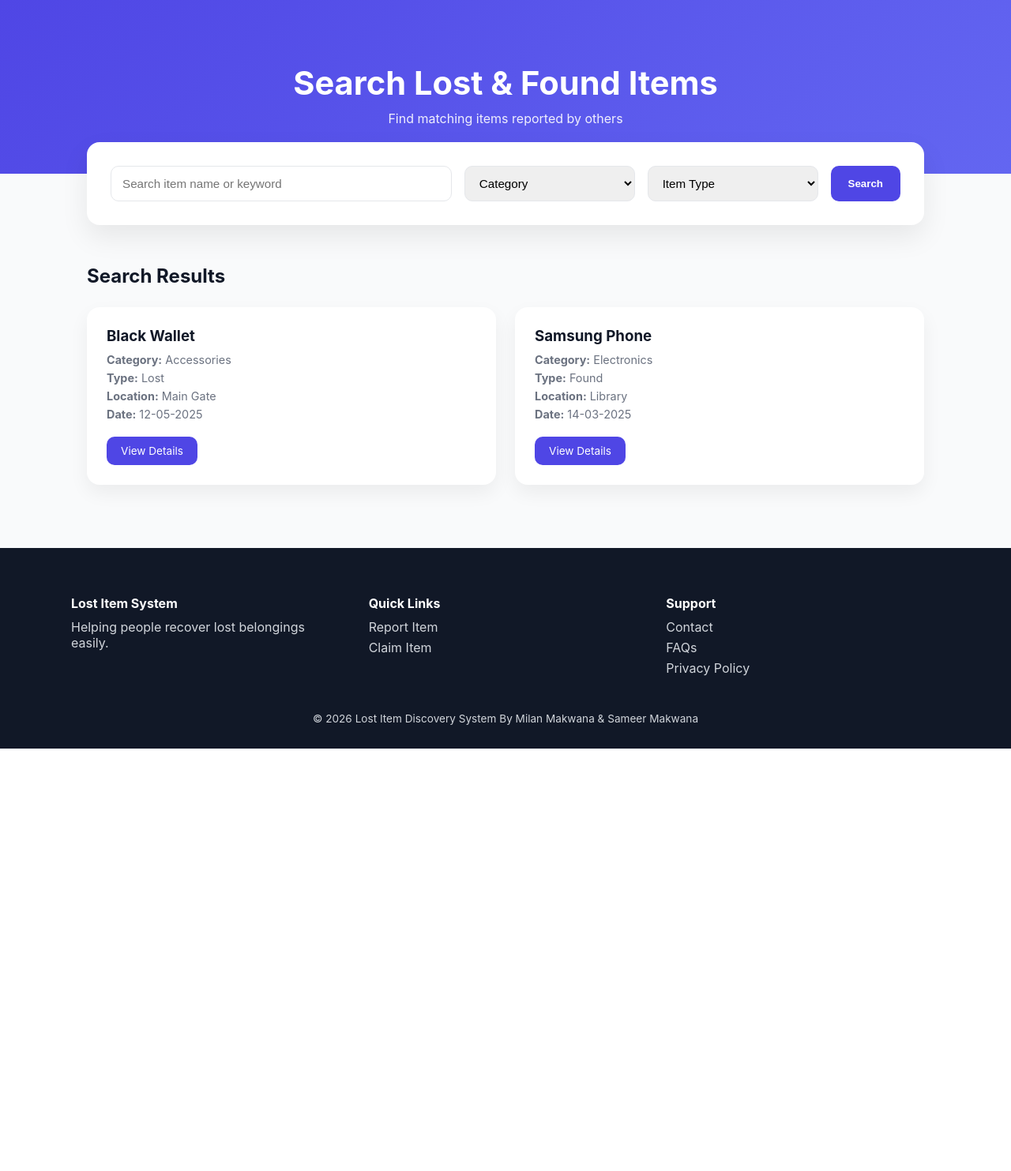
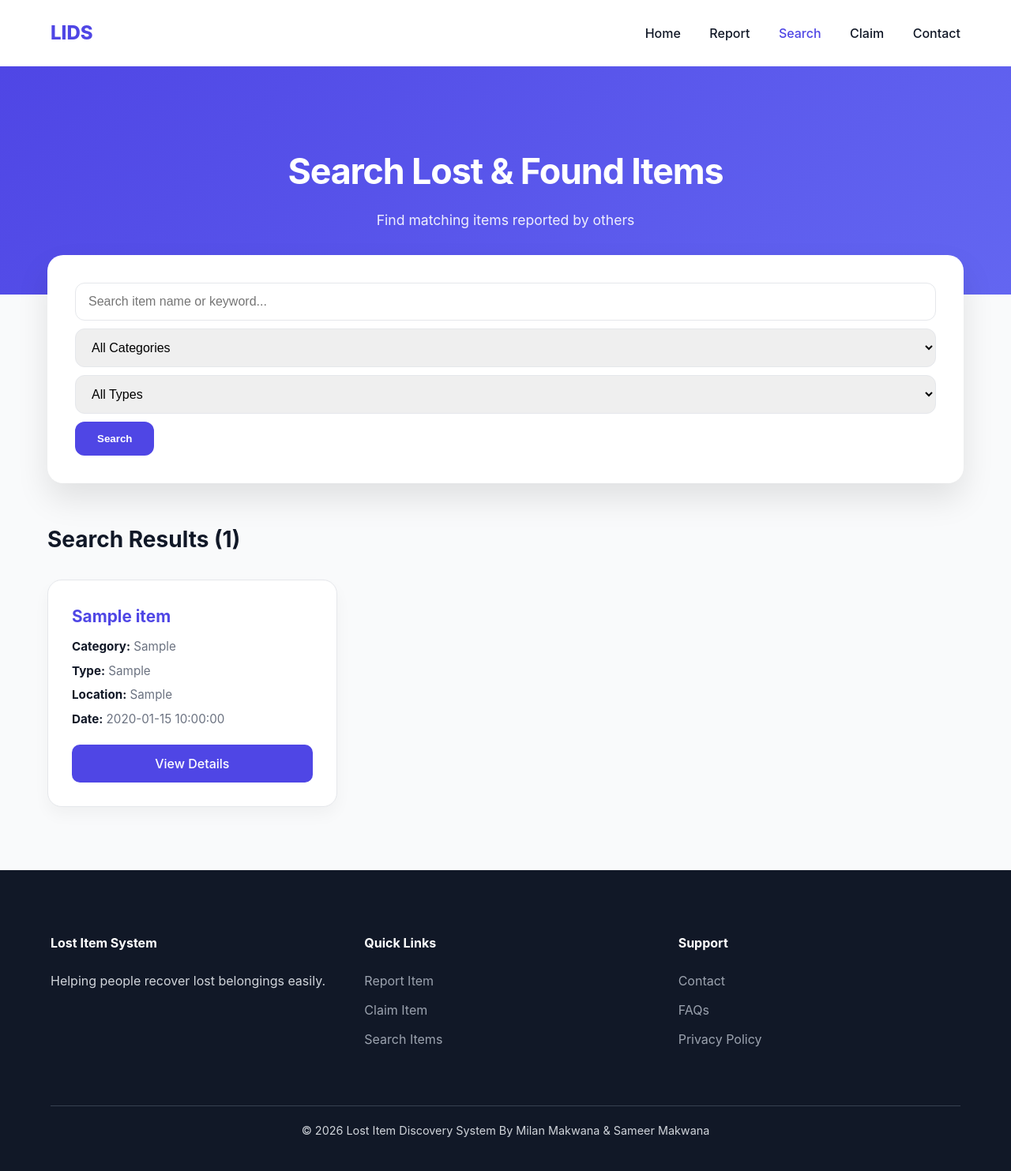
Before and after one commit to SAMEERMAKWANA74/lost-item-discovery-system, a Flask app: page /user/search in a window 1280 px wide. Shown: the whole page at 79% size. Before the commit the page ends 948 px from the top, so only its background shows below. Run offline with Flask 3, Linux system fonts and the light colour scheme; the visitor is signed in with stand-in values (Sample User, id 1); tables that the repository leaves empty or names only in its code hold one stand-in row (values such as "Sample post").

```diff
--- a/frontend/static/user_styling/search.css
+++ b/frontend/static/user_styling/search.css
@@ -16,144 +16,212 @@
 }
 
 body {
-  font-family: Inter, system-ui, sans-serif;
+  font-family: 'Inter', system-ui, -apple-system, sans-serif;
   background: var(--bg);
   color: var(--text);
+  line-height: 1.5;
 }
 
-/* HERO */
+/* NAVBAR (Matches your Index style) */
+.navbar {
+  display: flex;
+  justify-content: space-between;
+  align-items: center;
+  padding: 1.5rem 5%;
+  background: var(--white);
+  box-shadow: 0 2px 10px rgba(0,0,0,0.05);
+}
+
+.logo {
+  font-size: 1.5rem;
+  font-weight: 800;
+  color: var(--primary);
+}
+
+.nav-links a {
+  text-decoration: none;
+  color: var(--text);
+  margin-left: 2rem;
+  font-weight: 500;
+  transition: 0.3s;
+}
+
+.nav-links a.active, .nav-links a:hover {
+  color: var(--primary);
+}
+
+/* HERO SECTION */
 .hero {
-  padding: 80px 20px 60px;
+  padding: 100px 20px 80px;
   text-align: center;
   background: linear-gradient(135deg, #4f46e5, #6366f1);
   color: white;
 }
 
 .hero h1 {
-  font-size: 2.6rem;
-  margin-bottom: 10px;
+  font-size: 2.8rem;
+  margin-bottom: 15px;
+  letter-spacing: -0.025em;
 }
 
 .hero p {
+  font-size: 1.1rem;
   opacity: 0.9;
 }
 
 /* CONTAINER */
 .container {
-  max-width: 1100px;
-  margin: -40px auto 80px;
+  max-width: 1200px;
+  margin: -50px auto 80px;
   padding: 0 20px;
 }
 
 /* SEARCH BOX */
 .search-box {
   background: var(--white);
-  padding: 30px;
-  border-radius: 16px;
-  box-shadow: 0 15px 35px rgba(0,0,0,0.08);
+  padding: 35px;
+  border-radius: 20px;
+  box-shadow: 0 20px 40px rgba(0,0,0,0.1);
+  margin-bottom: 50px;
+}
+
+.search-box form {
   display: grid;
-  grid-template-columns: 2fr 1fr 1fr auto;
-  gap: 16px;
-  margin-bottom: 50px;
+  grid-template-columns: 2fr 1fr 1fr auto; /* Name, Category, Type, Button */
+  gap: 15px;
+  align-items: center;
 }
 
 .search-box input,
 .search-box select {
-  padding: 12px 14px;
-  border-radius: 10px;
+  width: 100%;
+  padding: 14px 16px;
+  border-radius: 12px;
   border: 1px solid var(--border);
-  font-size: 0.95rem;
+  font-size: 1rem;
+  transition: all 0.3s ease;
 }
 
 .search-box input:focus,
 .search-box select:focus {
   outline: none;
   border-color: var(--primary);
+  box-shadow: 0 0 0 3px rgba(79, 70, 229, 0.1);
 }
 
 .search-box button {
-  padding: 12px 22px;
+  padding: 14px 28px;
   background: var(--primary);
   color: white;
   border: none;
-  border-radius: 10px;
+  border-radius: 12px;
   font-weight: 600;
   cursor: pointer;
+  transition: transform 0.2s, background 0.3s;
 }
 
 .search-box button:hover {
   background: var(--primary-dark);
+  transform: translateY(-1px);
 }
 
-/* RESULTS */
+/* RESULTS GRID */
 .results h2 {
-  margin-bottom: 25px;
-  font-size: 1.5rem;
+  margin-bottom: 30px;
+  font-size: 1.75rem;
+  color: var(--text);
 }
 
 .results-grid {
   display: grid;
-  grid-template-columns: repeat(auto-fit, minmax(260px, 1fr));
-  gap: 24px;
+  grid-template-columns: repeat(auto-fill, minmax(300px, 1fr));
+  gap: 30px;
 }
 
+/* CARD STYLING */
 .result-card {
   background: var(--white);
-  padding: 25px;
-  border-radius: 16px;
-  box-shadow: 0 10px 25px rgba(0,0,0,0.06);
+  padding: 30px;
+  border-radius: 18px;
+  box-shadow: 0 10px 20px rgba(0,0,0,0.04);
+  border: 1px solid var(--border);
+  transition: 0.3s;
+}
+
+.result-card:hover {
+  transform: translateY(-5px);
+  box-shadow: 0 15px 30px rgba(0,0,0,0.08);
 }
 
 .result-card h3 {
-  margin-bottom: 10px;
+  margin-bottom: 12px;
+  font-size: 1.3rem;
+  color: var(--primary);
 }
 
 .result-card p {
-  font-size: 0.9rem;
+  font-size: 0.95rem;
   color: var(--muted);
-  margin-bottom: 6px;
+  margin-bottom: 8px;
+}
+
+.result-card p strong {
+  color: var(--text);
 }
 
 .view-btn {
-  display: inline-block;
-  margin-top: 14px;
+  display: block;
+  text-align: center;
+  margin-top: 20px;
   text-decoration: none;
   background: var(--primary);
   color: white;
-  padding: 10px 18px;
+  padding: 12px;
   border-radius: 10px;
-  font-size: 0.85rem;
+  font-weight: 500;
+  transition: 0.3s;
 }
 
 .view-btn:hover {
   background: var(--primary-dark);
 }
 
+.no-results {
+  grid-column: 1 / -1;
+  text-align: center;
+  padding: 60px;
+  background: #eee;
+  border-radius: 20px;
+  color: var(--muted);
+  font-style: italic;
+}
+
 /* FOOTER */
 .footer {
   background: #111827;
   color: #d1d5db;
-  padding: 60px 30px 30px;
+  padding: 80px 5% 40px;
 }
 
 .footer-grid {
-  max-width: 1100px;
+  max-width: 1200px;
   margin: auto;
   display: grid;
-  grid-template-columns: repeat(auto-fit, minmax(220px, 1fr));
-  gap: 30px;
+  grid-template-columns: repeat(auto-fit, minmax(250px, 1fr));
+  gap: 40px;
 }
 
 .footer h4 {
   color: white;
-  margin-bottom: 10px;
+  margin-bottom: 1.5rem;
 }
 
 .footer a {
   display: block;
-  color: #d1d5db;
+  color: #9ca3af;
   text-decoration: none;
-  margin-bottom: 6px;
+  margin-bottom: 0.8rem;
+  transition: 0.2s;
 }
 
 .footer a:hover {
@@ -162,13 +230,18 @@ body {
 
 .footer-bottom {
   text-align: center;
-  margin-top: 40px;
-  font-size: 0.85rem;
+  margin-top: 60px;
+  padding-top: 20px;
+  border-top: 1px solid #374151;
+  font-size: 0.9rem;
 }
 
 /* RESPONSIVE */
 @media (max-width: 900px) {
-  .search-box {
+  .search-box form {
     grid-template-columns: 1fr;
   }
+  .hero h1 {
+    font-size: 2rem;
+  }
 }
--- a/frontend/templates/users/report.html
+++ b/frontend/templates/users/report.html
@@ -15,8 +15,7 @@
 
 <!-- FORM -->
 <main class="container">
-  <form class="report-form" method="POST" action="/report" enctype="multipart/form-data">
-
+<form class="report-form" method="POST" action="/user/report" enctype="multipart/form-data">
     <h2>Item Details</h2>
 
     <div class="form-grid">
--- a/frontend/templates/users/search.html
+++ b/frontend/templates/users/search.html
@@ -7,70 +7,74 @@
 </head>
 <body>
 
-<!-- HERO -->
+<nav class="navbar">
+  <div class="logo">LIDS</div>
+  <div class="nav-links">
+    <a href="{{ url_for('user.user_dashboard') }}">Home</a>
+    <a href="{{ url_for('user.report_item') }}">Report</a>
+    <a href="{{ url_for('search.search_item') }}" class="active">Search</a>
+    <a href="{{ url_for('user.claim_item') }}">Claim</a>
+    <a href="{{ url_for('user.contact_us') }}">Contact</a>
+  </div>
+</nav>
+
 <header class="hero">
   <h1>Search Lost & Found Items</h1>
   <p>Find matching items reported by others</p>
 </header>
 
-<!-- CONTENT -->
 <main class="container">
 
-  <!-- FILTERS -->
   <section class="search-box">
-    <input type="text" placeholder="Search item name or keyword">
+    <form action="{{ url_for('search.search_item') }}" method="GET" style="display: flex; gap: 10px; width: 100%; flex-wrap: wrap;">
 
-    <select>
-      <option value="">Category</option>
-      <option>Electronics</option>
-      <option>Documents</option>
-      <option>Accessories</option>
-      <option>Clothing</option>
-      <option>Others</option>
+      <input type="text" name="keyword" placeholder="Search item name or keyword..."
+             value="{{ request.args.get('keyword', '') }}">
+
+      <select name="category">
+        <option value="">All Categories</option>
+        <option value="Electronics" {% if request.args.get('category') == 'Electronics' %}selected{% endif %}>Electronics</option>
+        <option value="Documents" {% if request.args.get('category') == 'Documents' %}selected{% endif %}>Documents</option>
+        <option value="Accessories" {% if request.args.get('category') == 'Accessories' %}selected{% endif %}>Accessories</option>
+        <option value="Clothing" {% if request.args.get('category') == 'Clothing' %}selected{% endif %}>Clothing</option>
+        <option value="Others" {% if request.args.get('category') == 'Others' %}selected{% endif %}>Others</option>
       </select>
 
-    <select>
-      <option value="">Item Type</option>
-      <option>Lost</option>
-      <option>Found</option>
+      <select name="type">
+        <option value="">All Types</option>
+        <option value="Lost" {% if request.args.get('type') == 'Lost' %}selected{% endif %}>Lost</option>
+        <option value="Found" {% if request.args.get('type') == 'Found' %}selected{% endif %}>Found</option>
       </select>
 
-    <button>Search</button>
+      <button type="submit">Search</button>
+    </form>
   </section>
 
-  <!-- RESULTS -->
   <section class="results">
-    <h2>Search Results</h2>
+    <h2>Search Results ({{ results|length }})</h2>
 
     <div class="results-grid">
-
+  {% for item in results %}
   <div class="result-card">
-        <h3>Black Wallet</h3>
-        <p><strong>Category:</strong> Accessories</p>
-        <p><strong>Type:</strong> Lost</p>
-        <p><strong>Location:</strong> Main Gate</p>
-        <p><strong>Date:</strong> 12-05-2025</p>
-        <a href="{{ url_for('item_details') }}" class="view-btn">View Details</a>
+    <h3>{{ item.item_name }}</h3>
+    <p><strong>Category:</strong> {{ item.category }}</p>
+    <p><strong>Type:</strong> {{ item.item_type }}</p>
+    <p><strong>Location:</strong> {{ item.location }}</p>
+    <p><strong>Date:</strong> {{ item.lost_date }}</p>
+    <a href="{{ url_for('search.item_details', item_id=item.item_id) }}" class="view-btn">View Details</a>
   </div>
-
-      <div class="result-card">
-        <h3>Samsung Phone</h3>
-        <p><strong>Category:</strong> Electronics</p>
-        <p><strong>Type:</strong> Found</p>
-        <p><strong>Location:</strong> Library</p>
-        <p><strong>Date:</strong> 14-03-2025</p>
-        <a href="{{ url_for('item_details') }}" class="view-btn">View Details</a>
+      {% else %}
+        <div class="no-results">
+          <p>No items found matching your search. Try different keywords or filters.</p>
         </div>
-
+      {% endfor %}
     </div>
   </section>
 
 </main>
 
-<!-- FOOTER -->
 <footer class="footer">
   <div class="footer-grid">
-
     <div>
       <h4>Lost Item System</h4>
       <p>Helping people recover lost belongings easily.</p>
@@ -78,21 +82,21 @@
 
     <div>
       <h4>Quick Links</h4>
-       <a href="{{ url_for('report_item') }}">Report Item</a>
-       <a href="{{ url_for('claim_item') }}">Claim Item</a>
+      <a href="{{ url_for('user.report_item') }}">Report Item</a>
+      <a href="{{ url_for('user.claim_item') }}">Claim Item</a>
+      <a href="{{ url_for('search.search_item') }}">Search Items</a>
     </div>
 
     <div>
       <h4>Support</h4>
-      <a href="{{ url_for('contact_us') }}">Contact</a>
+      <a href="{{ url_for('user.contact_us') }}">Contact</a>
       <a href="#">FAQs</a>
       <a href="#">Privacy Policy</a>
     </div>
-
   </div>
 
   <p class="footer-bottom">
-    © 2026 Lost Item Discovery System  By Milan Makwana & Sameer Makwana
+    © 2026 Lost Item Discovery System By Milan Makwana & Sameer Makwana
   </p>
 </footer>
 
```
Also changed, not shown: frontend/static/user_styling/item-details.css (+83 -21 lines), frontend/templates/admin/adminhome.html (+5 -6 lines), frontend/templates/login.html (+4 -4 lines), frontend/templates/users/index.html (+16 -22 lines), frontend/templates/users/item_details.html (+33 -45 lines), frontend/static/uploads/Loginpageimg.jpg (added), frontend/static/uploads/sin.jpg (added), frontend/static/uploads/watch1-Photoroom.png (added). Lines whose indentation alone changed are shown as unchanged.
